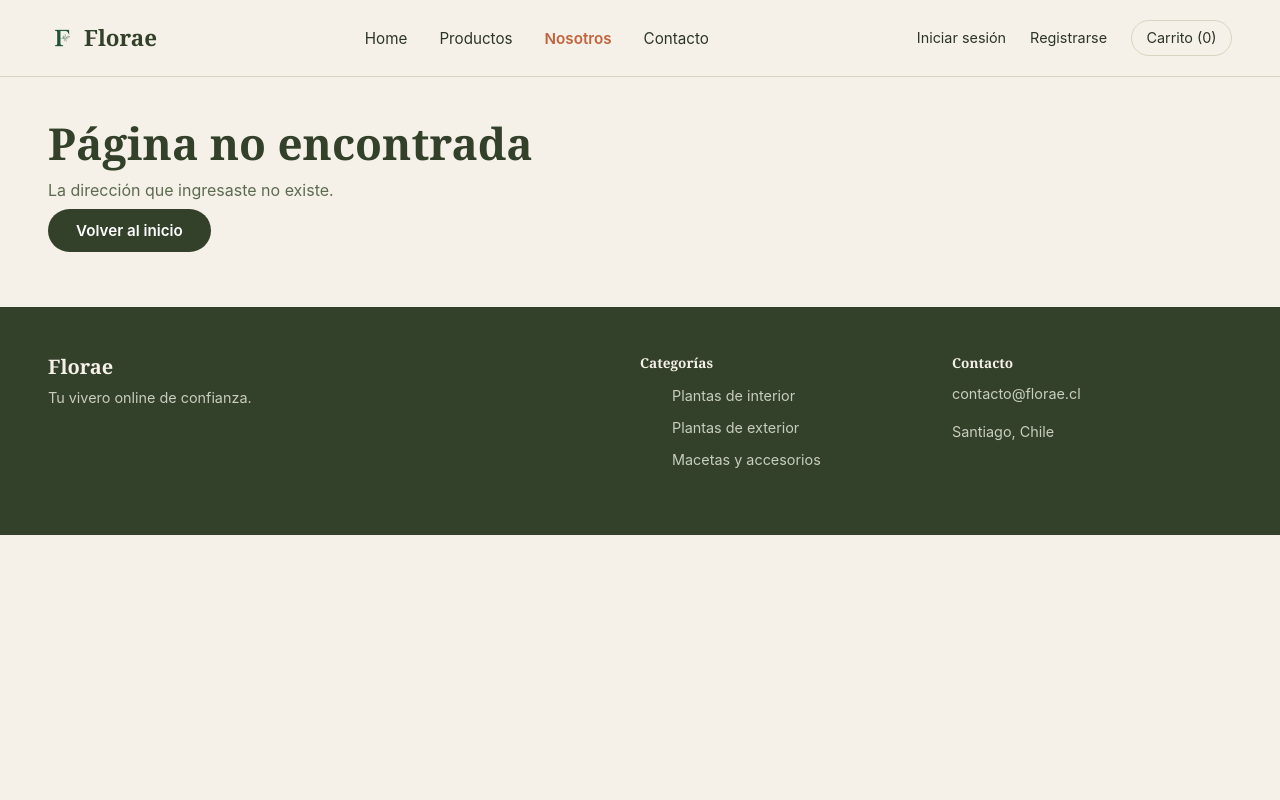
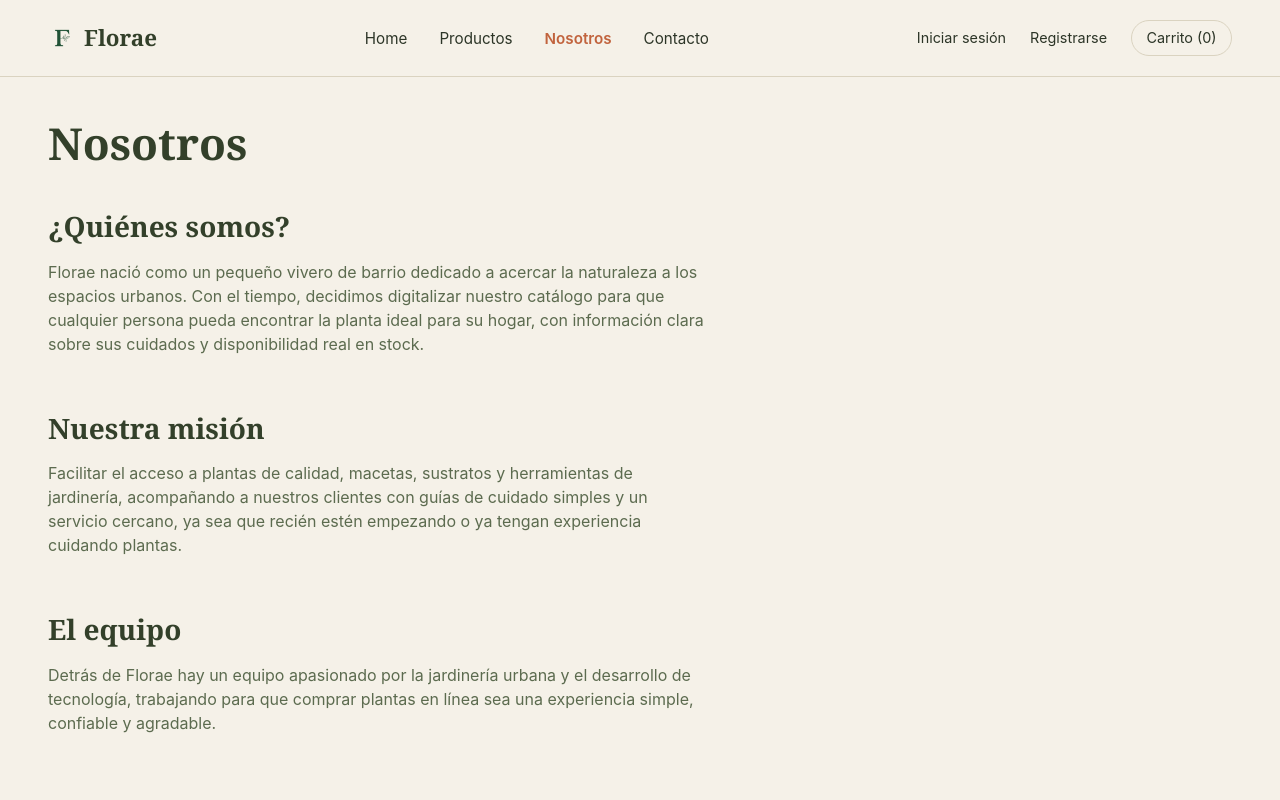
Before and after one commit to danielacuevasd/plant-ecommerce-r, a React (Vite) app: page /nosotros in a window 1280 px wide. Shown: the top 800 px of the page. Built offline with nearby package versions, Linux system fonts and the light colour scheme.

Commit message:
feat: agregar página Nosotros migrada desde la EP1

```diff
--- a/src/App.jsx
+++ b/src/App.jsx
@@ -6,6 +6,7 @@ import Home from "./pages/Home";
 import NoEncontrado from "./pages/NoEncontrado";
 import Productos from "./pages/Productos";
 import DetalleProducto from "./pages/DetalleProducto";
+import Nosotros from "./pages/Nosotros";
 import Carrito from "./pages/Carrito";
 import Login from "./pages/Login";
 import Registro from "./pages/Registro";
@@ -17,6 +18,7 @@ import AdminProductoForm from "./pages/admin/AdminProductoForm";
 import AdminUsuarios from "./pages/admin/AdminUsuarios";
 import AdminUsuarioForm from "./pages/admin/AdminUsuarioForm";
 
+
 export default function App() {
   return (
     <AuthProvider>
@@ -27,6 +29,7 @@ export default function App() {
             <Route path="*" element={<NoEncontrado />} />
             <Route path="productos" element={<Productos />} />
             <Route path="productos/:id" element={<DetalleProducto />} />
+            <Route path="nosotros" element={<Nosotros />} />
             <Route path="carrito" element={<Carrito />} />
             <Route path="login" element={<Login />} />
             <Route path="registro" element={<Registro />} />
--- /dev/null
+++ b/src/pages/Nosotros.jsx
@@ -0,0 +1,40 @@
+export default function Nosotros() {
+  return (
+    <>
+      <section className="encabezado-pagina">
+        <h1>Nosotros</h1>
+      </section>
+
+      <section className="contenido-nosotros">
+        <article>
+          <h2>¿Quiénes somos?</h2>
+          <p>
+            Florae nació como un pequeño vivero de barrio dedicado a acercar la naturaleza a los
+            espacios urbanos. Con el tiempo, decidimos digitalizar nuestro catálogo para que
+            cualquier persona pueda encontrar la planta ideal para su hogar, con información
+            clara sobre sus cuidados y disponibilidad real en stock.
+          </p>
+        </article>
+
+        <article>
+          <h2>Nuestra misión</h2>
+          <p>
+            Facilitar el acceso a plantas de calidad, macetas, sustratos y herramientas de
+            jardinería, acompañando a nuestros clientes con guías de cuidado simples y un
+            servicio cercano, ya sea que recién estén empezando o ya tengan experiencia cuidando
+            plantas.
+          </p>
+        </article>
+
+        <article>
+          <h2>El equipo</h2>
+          <p>
+            Detrás de Florae hay un equipo apasionado por la jardinería urbana y el desarrollo de
+            tecnología, trabajando para que comprar plantas en línea sea una experiencia simple,
+            confiable y agradable.
+          </p>
+        </article>
+      </section>
+    </>
+  );
+}
```
